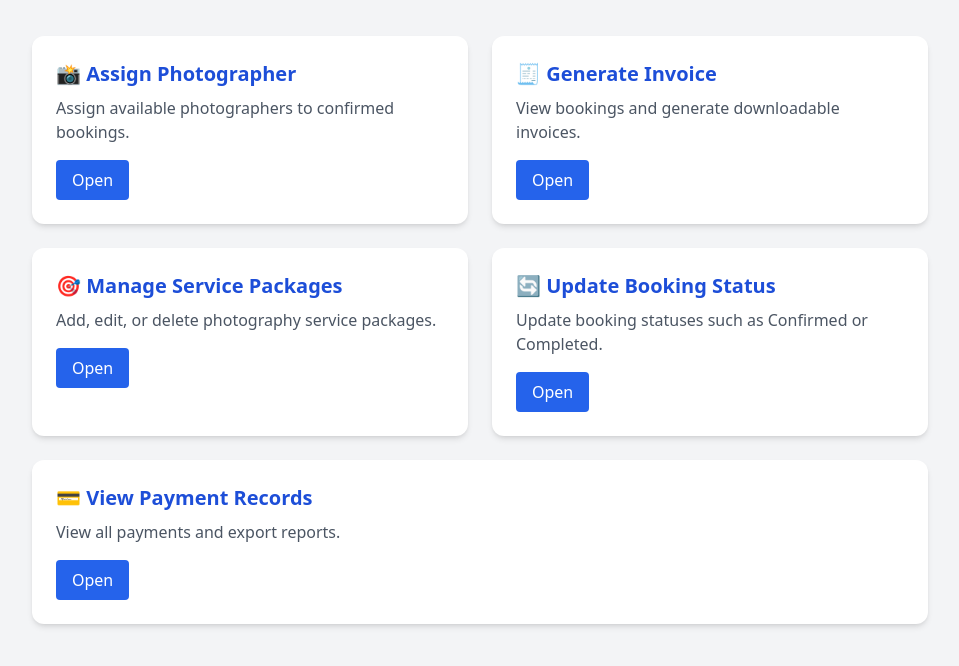
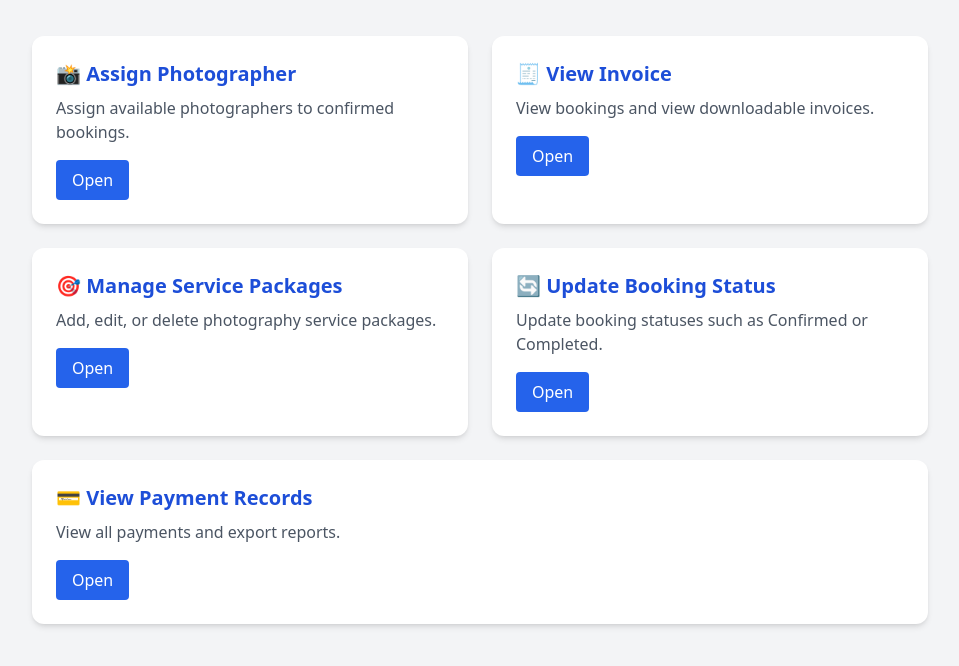
Before and after one commit to hanaifli/PhotoBooking, a plain HTML site: page css_admin_dashboard.html in a window 1280 px wide. Shown: the part 80-746 px from the top of the page, without its empty margins (160-1119 px from the left). Drawn offline with nearby package versions, Linux system fonts and the light colour scheme.

Commit message:
Update files with latest changes

```diff
--- a/css_admin_dashboard.html
+++ b/css_admin_dashboard.html
@@ -19,10 +19,10 @@
         </button>
       </div>
 
-      <!-- Generate Invoice -->
+      <!-- View Invoice -->
       <div class="bg-white shadow-md rounded-xl p-6">
-        <h3 class="text-xl font-semibold text-blue-700 mb-2">🧾 Generate Invoice</h3>
-        <p class="text-gray-600 mb-4">View bookings and generate downloadable invoices.</p>
+        <h3 class="text-xl font-semibold text-blue-700 mb-2">🧾 View Invoice</h3>
+        <p class="text-gray-600 mb-4">View bookings and view downloadable invoices.</p>
         <button onclick="location.href='css_admin_invoice.html'" class="bg-blue-600 text-white px-4 py-2 rounded hover:bg-blue-700 transition">
           Open
         </button>
```
